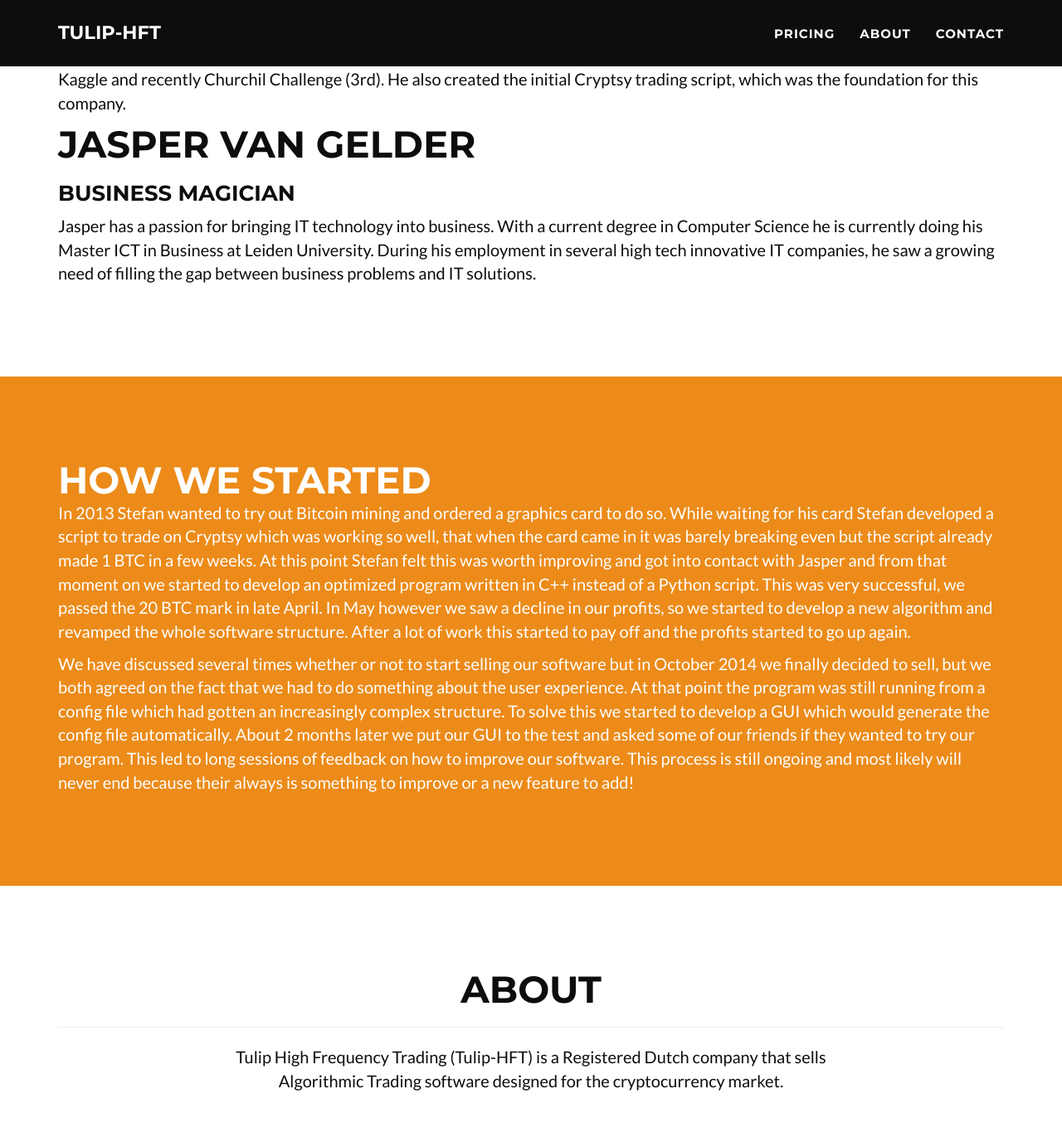
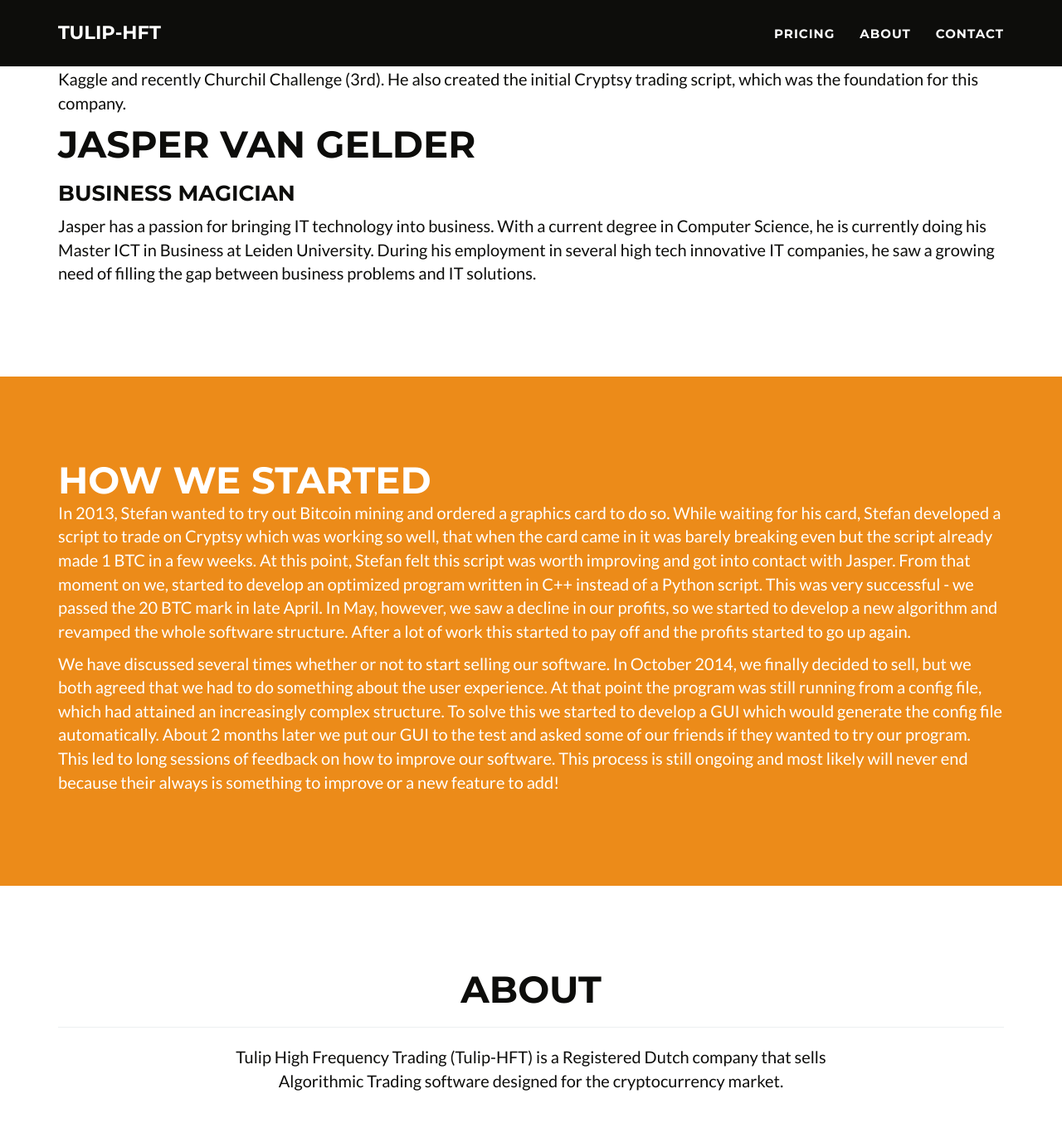
Before and after one commit to Tulip-HFT/Tulip-HFT.github.io, a Jekyll site: the page built from index.html, in a window 1280 px wide and 1400 px high, scrolled down 2113 px. Shown: the top 1354 px of the window at 83% size. Built offline with Jekyll 4.4.1, drawn with Linux system fonts in a browser that asks for light colours; some of the changed text lies outside the part shown.

Commit message:
sentences structure fix

```diff
--- a/_includes/product.html
+++ b/_includes/product.html
@@ -3,7 +3,7 @@
             <div class="row">
                 <div class="col-lg-12">
                     Tulip-HFT is a piece of software that is built to automatically trade cryptocurrency on various exchanges.
-                    The software exists out of a trading bot (a command line application) with a configuration file that can be created and managed, easily and modified with our GUI.
+                    The software exists out of a trading bot (a command line application) with a configuration file that can be created and managed and modified easily with our GUI.
                     For instance, the lightweight bot can be run on your headless Linux server while you'll manage it from your desktop.
                     This ensures perfect isolation, ease of use and performance.
                 </div>
--- a/_includes/start.html
+++ b/_includes/start.html
@@ -8,17 +8,17 @@
       <div class="row">
 	  <div class="col-lg-12">
 	      <p>
-	      In 2013 Stefan wanted to try out Bitcoin mining and ordered a graphics card to do so.
-	      While waiting for his card Stefan developed a script to trade on Cryptsy which was working so well, that when the card came in it was barely breaking even but the script already made 1 BTC in a few weeks.
-	      At this point Stefan felt this was worth improving and got into contact with Jasper and from that moment on we started to develop an optimized program written in C++ instead of a Python script.
-	      This was very successful, we passed the 20 BTC mark in late April.
-	      In May however we saw a decline in our profits, so we started to develop a new algorithm and revamped the whole software structure.
+	      In 2013, Stefan wanted to try out Bitcoin mining and ordered a graphics card to do so.
+	      While waiting for his card, Stefan developed a script to trade on Cryptsy which was working so well, that when the card came in it was barely breaking even but the script already made 1 BTC in a few weeks.
+	      At this point, Stefan felt this script was worth improving and got into contact with Jasper. From that moment on we, started to develop an optimized program written in C++ instead of a Python script.
+	      This was very successful - we passed the 20 BTC mark in late April.
+	      In May, however, we saw a decline in our profits, so we started to develop a new algorithm and revamped the whole software structure.
 	      After a lot of work this started to pay off and the profits started to go up again.</p>
 
 	      <p>
-	      We have discussed several times whether or not to start selling our software but in October 2014 we finally decided to sell,
-	      but we both agreed on the fact that we had to do something about the user experience.
-	      At that point the program was still running from a config file which had gotten an increasingly complex structure.
+	      We have discussed several times whether or not to start selling our software. In October 2014, we finally decided to sell,
+	      but we both agreed that we had to do something about the user experience.
+	      At that point the program was still running from a config file, which had attained an increasingly complex structure.
 	      To solve this we started to develop a GUI which would generate the config file automatically.
 	      About 2 months later we put our GUI to the test and asked some of our friends if they wanted to try our program.
 	      This led to long sessions of feedback on how to improve our software.
--- a/_includes/team.html
+++ b/_includes/team.html
@@ -23,7 +23,7 @@
 
       <h3>Business Magician</h3>
       <p>
-      Jasper has a passion for bringing IT technology into business. With a current degree in Computer Science he is currently doing his Master ICT in Business at Leiden University.
+      Jasper has a passion for bringing IT technology into business. With a current degree in Computer Science, he is currently doing his Master ICT in Business at Leiden University.
       During his employment in several high tech innovative IT companies, he saw a growing need of filling the gap between business problems and IT solutions.
       </p>
 
```
Also changed, not shown: other parts of _includes/product.html (+1 -1 lines).
